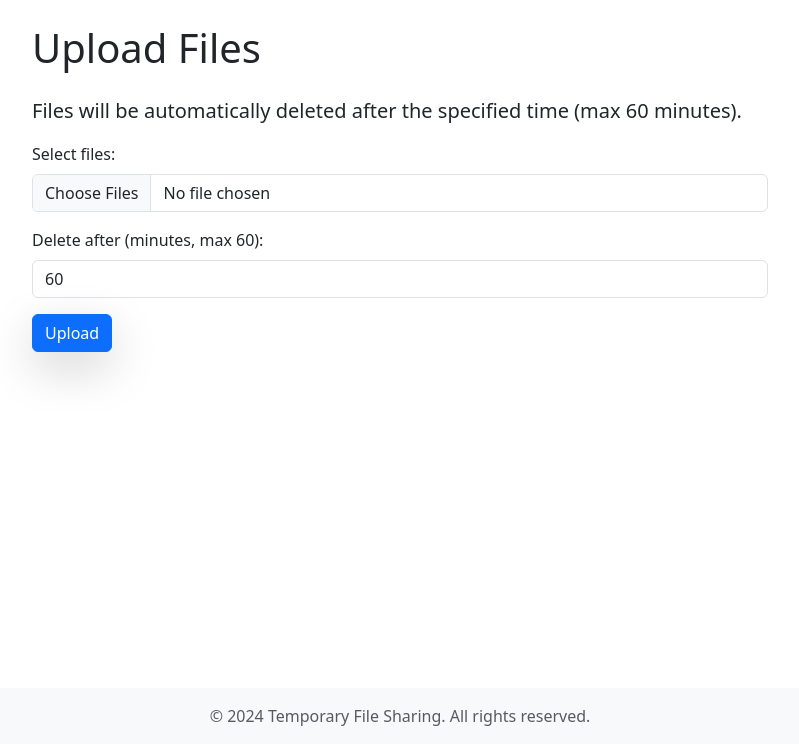
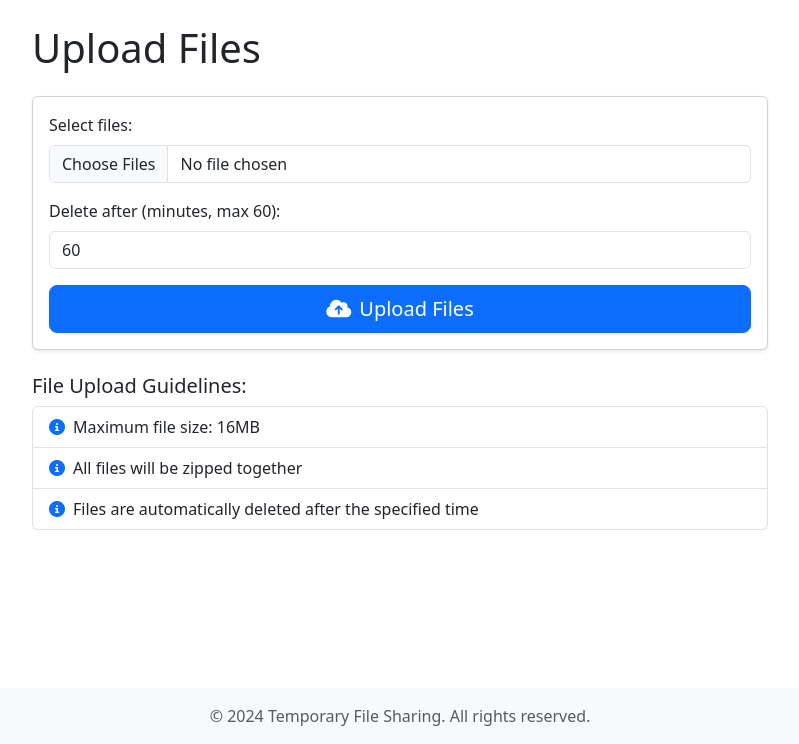
Before and after one commit to yatharthsanghvi/tempfileshare, a Flask app: page /upload in a window 1280 px wide. Shown: the part 56-800 px from the top of the page, without its empty margins (240-1039 px from the left). Run offline with Flask 3, Linux system fonts and the light colour scheme; some libraries are stand-ins or nearby versions.

Commit message:
Update upload.html

```diff
--- a/fileshare/templates/upload.html
+++ b/fileshare/templates/upload.html
@@ -6,44 +6,52 @@
 <div class="row justify-content-center">
     <div class="col-md-8">
         <h1 class="mb-4">Upload Files</h1>
-        <p class="lead">Files will be automatically deleted after the specified time (max 60 minutes).</p>
-        <form method="post" enctype="multipart/form-data" id="uploadForm">
+        <div class="card shadow-sm">
+            <div class="card-body">
+                <form action="{{ url_for('upload_file') }}" method="post" enctype="multipart/form-data" id="uploadForm">
                     <div class="mb-3">
-                <label for="file" class="form-label">Select files:</label>
-                <input type="file" class="form-control" id="file" name="file" multiple required>
+                        <label for="fileInput" class="form-label">Select files:</label>
+                        <input type="file" class="form-control" id="fileInput" name="file" multiple required>
                         <div class="invalid-feedback">Please select at least one file to upload.</div>
                     </div>
                     <div class="mb-3">
-                <label for="delete_after" class="form-label">Delete after (minutes, max 60):</label>
-                <input type="number" class="form-control" id="delete_after" name="delete_after" min="1" max="60" value="60" required>
+                        <label for="deleteAfter" class="form-label">Delete after (minutes, max 60):</label>
+                        <input type="number" class="form-control" id="deleteAfter" name="delete_after" min="1" max="60" value="60" required>
                         <div class="invalid-feedback">Please enter a valid time between 1 and 60 minutes.</div>
                     </div>
-            <button type="submit" class="btn btn-primary shadow-lg">Upload</button>
+                    <div class="d-grid">
+                        <button type="submit" class="btn btn-primary btn-lg">
+                            <i class="fas fa-cloud-upload-alt me-2"></i>Upload Files
+                        </button>
+                    </div>
                 </form>
+            </div>
+        </div>
+
+        <div class="mt-4">
+            <h5>File Upload Guidelines:</h5>
+            <ul class="list-group">
+                <li class="list-group-item"><i class="fas fa-info-circle me-2 text-primary"></i>Maximum file size: 16MB</li>
+                <li class="list-group-item"><i class="fas fa-info-circle me-2 text-primary"></i>All files will be zipped together</li>
+                <li class="list-group-item"><i class="fas fa-info-circle me-2 text-primary"></i>Files are automatically deleted after the specified time</li>
+            </ul>
+        </div>
     </div>
 </div>
 {% endblock %}
 
 {% block scripts %}
 <script>
-    document.getElementById('uploadForm').addEventListener('submit', function(event) {
-        var fileInput = document.getElementById('file');
-        var deleteAfter = document.getElementById('delete_after');
-
-        if (fileInput.files.length === 0) {
-            fileInput.classList.add('is-invalid');
-            event.preventDefault();
-        } else {
-            fileInput.classList.remove('is-invalid');
+(function () {
+    'use strict'
+    var form = document.getElementById('uploadForm')
+    form.addEventListener('submit', function (event) {
+        if (!form.checkValidity()) {
+            event.preventDefault()
+            event.stopPropagation()
         }
-
-        var deleteTime = parseInt(deleteAfter.value);
-        if (isNaN(deleteTime) || deleteTime < 1 || deleteTime > 60) {
-            deleteAfter.classList.add('is-invalid');
-            event.preventDefault();
-        } else {
-            deleteAfter.classList.remove('is-invalid');
-        }
-    });
+        form.classList.add('was-validated')
+    }, false)
+})()
 </script>
 {% endblock %}
```
Lines whose indentation alone changed are shown as unchanged.
